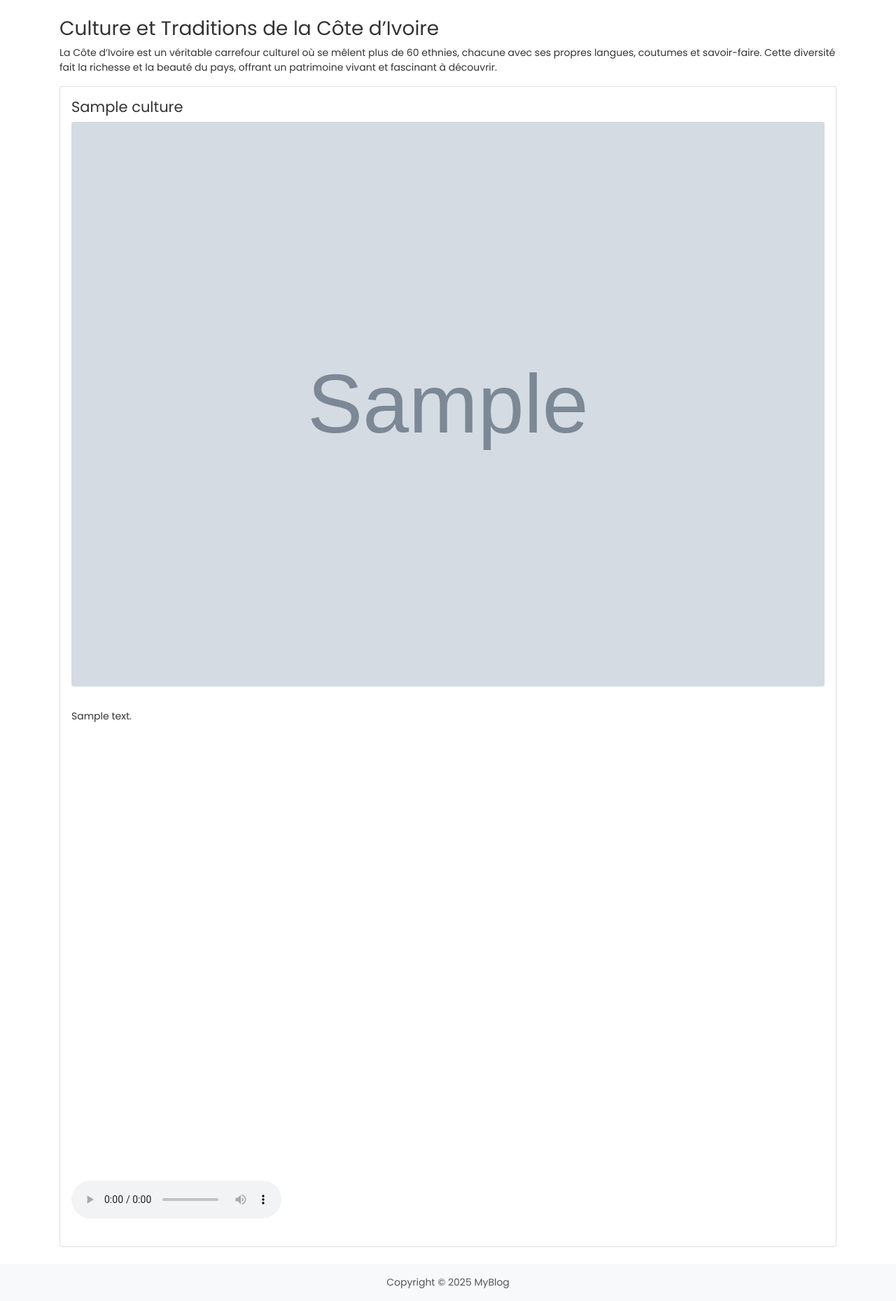
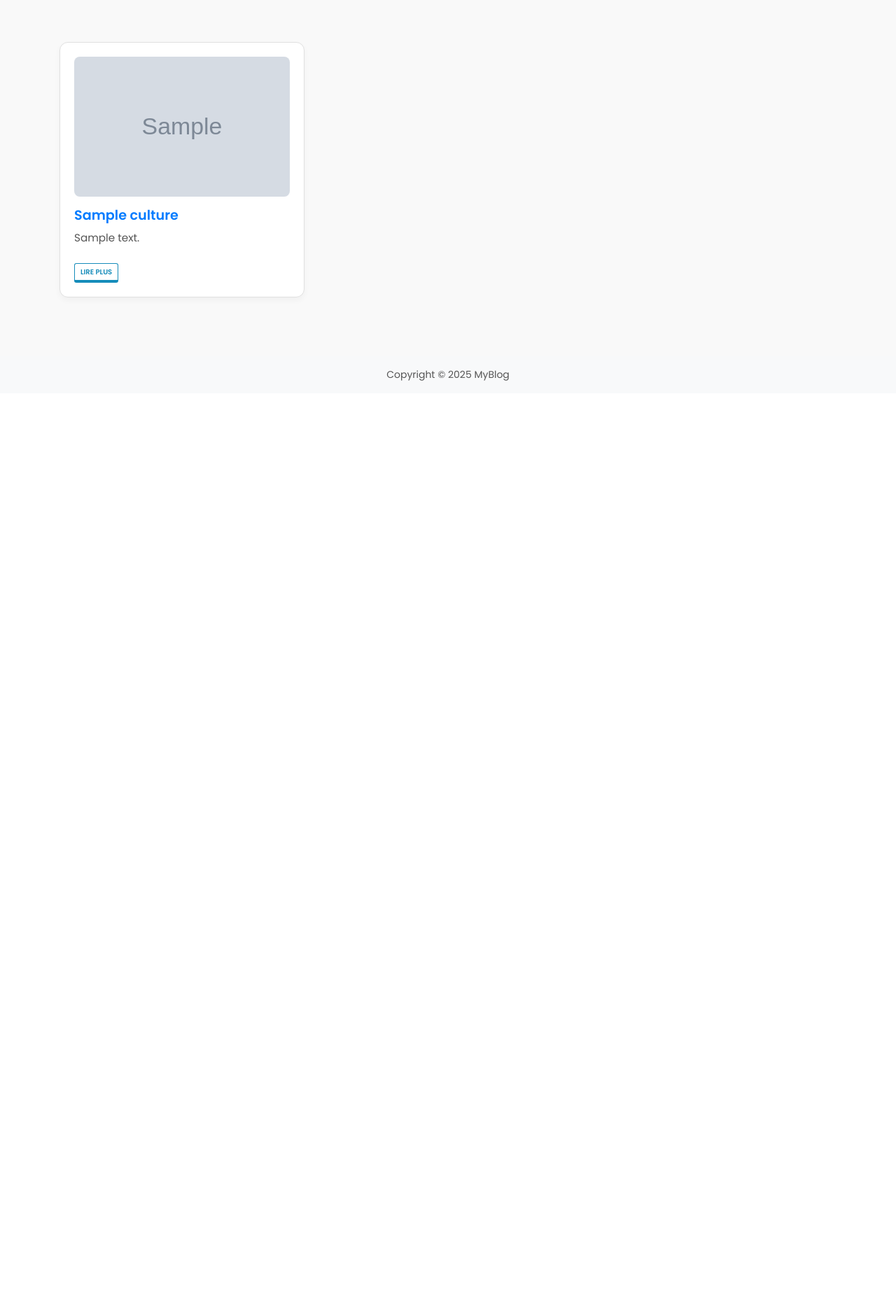
Before and after one commit to ramo1990/MyBlog, a Django app: page /culture/ in a window 1280 px wide. Shown: the part 67-1926 px from the top of the page at 70% size. After the commit the page ends 611 px from the top, so only its background shows below. Run offline with Django 4.2, Linux system fonts and the light colour scheme; tables that the repository leaves empty hold one stand-in row (values such as "Sample post"); grey boxes marked "Sample" are stand-in pictures; some libraries are stand-ins or nearby versions; some web fonts are replaced.

Commit message:
Deploiement initial

```diff
--- a/blog/app/admin.py
+++ b/blog/app/admin.py
@@ -16,10 +16,13 @@ class DestinationAdmin(admin.ModelAdmin):
     prepopulated_fields = {"slug": ("ville",)}
     inlines = [ImageSupplementaireInline]  # intègre les images
 
+@admin.register(Culture)
+class CultureAdmin(admin.ModelAdmin):
+    prepopulated_fields = {'slug':('titre',)}
 
 admin.site.register(Post , PostAdmin)
 admin.site.register(Destinations, DestinationAdmin)
-admin.site.register(Culture)
+# admin.site.register(Culture)
 admin.site.register(ConseilVoyage)
 admin.site.register(MessageContact)
 admin.site.register(APropos)
--- a/blog/app/models.py
+++ b/blog/app/models.py
@@ -75,15 +75,33 @@ class ImageSupplementaire(models.Model):
     def __str__(self):
         return f"Image de {self.destination.ville}"
 
+# section culture et  tradiction
 class Culture(models.Model):
-    titre = models.CharField("Title", max_length=200)
+    titre = models.CharField(max_length=200)
+    slug = models.SlugField(unique=True, blank=True) # editable=True; genere le slug automatiquement
     contenu = models.TextField()
-    image = models.ImageField(upload_to='cultures/gallery/', blank=True, null=True)
+    image = models.ImageField(upload_to='cultures_images/', blank=True, null=True)
     video_url = models.URLField(blank=True, null=True, help_text="Coller ici l'URL Youtube")
-    audio_file = models.FileField(upload_to='culture/audio/',blank=True, null=True)
+    audio_file = models.FileField(upload_to='culture_audio/',blank=True, null=True)
+
+    def save(self, *args, **kwargs):
+        if not self.slug or Culture.objects.filter(slug=self.slug).exclude(pk=self.pk).exists():
+            base_slug = slugify(self.titre)
+            slug = base_slug
+            counter = 1
+            while Culture.objects.filter(slug=slug).exclude(pk=self.pk).exists():
+                slug = f'{base_slug}-{counter}'
+                counter += 1
+            self.slug = slug
+        super().save(*args, **kwargs)
 
     def __str__(self):
         return self.titre
+
+class CultureImage(models.Model):
+    culture = models.ForeignKey(Culture, on_delete=models.CASCADE, related_name='images')
+    image = models.ImageField(upload_to='culture_images/')
+    description = models.TextField(blank=True, null=True)
 
 # section conseilVoyage
 class ConseilVoyage(models.Model):
--- a/blog/app/static/css/style.css
+++ b/blog/app/static/css/style.css
@@ -96,3 +96,45 @@ footer {
       font-size: 0.9rem;
     }
   }
+
+/* Culture Cards */
+.culture-section {
+  padding: 60px 0;
+  background-color: #f9f9f9;
+}
+
+.culture-card {
+  background-color: #fff;
+  border: 1px solid #e0e0e0;
+  border-radius: 12px;
+  padding: 20px;
+  transition: all 0.3s ease;
+  box-shadow: 0 4px 8px rgba(0,0,0,0.04);
+  height: 100%;
+}
+
+.culture-card:hover {
+  transform: translateY(-5px);
+  box-shadow: 0 10px 20px rgba(0,0,0,0.1);
+}
+
+.culture-card img {
+  width: 100%;
+  border-radius: 8px;
+  margin-bottom: 15px;
+  object-fit: cover;
+  max-height: 200px;
+}
+
+.culture-title {
+  font-size: 1.2rem;
+  font-weight: 600;
+  color: #007BFF;
+  margin-bottom: 10px;
+}
+
+.culture-description {
+  font-size: 0.95rem;
+  color: #555;
+  line-height: 1.5;
+}
--- a/blog/app/templates/culture.html
+++ b/blog/app/templates/culture_detail.html
@@ -1,16 +1,9 @@
 {% extends 'base.html' %}
-{% load static %}
-
 {% block content %}
 <div class="container mt-4">
-    <h2>Culture et Traditions de la Côte d’Ivoire</h2>
-    <p>La Côte d’Ivoire est un véritable carrefour culturel où se mêlent plus de 60 ethnies, chacune avec ses propres langues, coutumes et savoir-faire. Cette diversité fait la richesse et la beauté du pays, offrant un patrimoine vivant et fascinant à découvrir.
-
-    </p>
-    {% if cultures %}
-        {% for culture in cultures %}
-        <div class="card mb-4 p-3">
-            <h4>{{ culture.titre }}</h4>
+    <div class="row">
+        <div class="col-md-8">
+            <h2>{{ culture.titre }}</h2>
 
             {% if culture.image %}
             <img src="{{ culture.image.url }}" alt="{{ culture.titre }}" class="img-fluid rounded mb-3">
@@ -31,9 +24,6 @@
             </audio>
             {% endif %}
         </div>
-        {% endfor %}
-    {% else %}
-        <p>Aucun contenu culturel pour le moment.</p>
-    {% endif %}
+    </div>
 </div>
 {% endblock %}
--- /dev/null
+++ b/blog/app/templates/culture_list.html
@@ -0,0 +1,62 @@
+{% extends 'base.html' %}
+{% load static %}
+
+{% comment %}
+{% block content %}
+<div class="container mt-4">
+    <h2>Culture et Traditions de la Côte d’Ivoire</h2>
+    <p>La Côte d’Ivoire est un véritable carrefour culturel où se mêlent plus de 60 ethnies, chacune avec ses propres langues, coutumes et savoir-faire. Cette diversité fait la richesse et la beauté du pays, offrant un patrimoine vivant et fascinant à découvrir.
+
+    </p>
+    {% if cultures %}
+        {% for culture in cultures %}
+        <div class="card mb-4 p-3">
+            <h4><a href="{% url 'culture_detail' slug=culture.slug %}">{{ culture.titre }}</a></h4>
+
+            {% if culture.image %}
+            <img src="{{ culture.image.url }}" alt="{{ culture.titre }}" class="img-fluid rounded mb-3">
+            {% endif %}
+
+            <p>{{ culture.contenu|linebreaks }}</p>
+
+            {% if culture.video_url %}
+            <div class="embed-responsive embed-responsive-16by9 mb-3">
+                <iframe class="embed-responsive-item" src="{{ culture.video_url }}" allowfullscreen></iframe>
+            </div>
+            {% endif %}
+
+            {% if culture.audio_file %}
+            <audio controls class="mb-4">
+                <source src="{{ culture.audio_file.url }}" type="audio/mpeg">
+                Votre navigateur ne supporte pas la lecture audio.
+            </audio>
+            {% endif %}
+        </div>
+        {% endfor %}
+    {% else %}
+        <p>Aucun contenu culturel pour le moment.</p>
+    {% endif %}
+</div>
+{% endblock %}
+{%endcomment%}
+
+{% block content %}
+<section class="culture-section">
+  <div class="container">
+    <div class="row">
+      {% for culture in cultures %}
+      <div class="col-md-4 mb-4">
+        <div class="culture-card">
+          {% if culture.image %}
+          <img src="{{ culture.image.url }}" alt="{{ culture.titre }}">
+          {% endif %}
+          <h5 class="culture-title">{{ culture.titre }}</h5>
+          <p class="culture-description">{{ culture.contenu|truncatewords:20 }}</p>
+          <a href="{% url 'culture_detail' slug=culture.slug %}" class="btn btn-sm btn-outline-primary mt-2">Lire plus</a>
+        </div>
+      </div>
+      {% endfor %}
+    </div>
+  </div>
+</section>
+{% endblock %}
--- a/blog/app/urls.py
+++ b/blog/app/urls.py
@@ -11,13 +11,14 @@ urlpatterns = [
     path('post/<slug:slug>/delete/', PostDeleteView.as_view(), name='post_delete'),
     path('destinations/', DestinationListView.as_view(), name='destination_list'),
     path('destinations/<slug:slug>/', DestinationDetailView.as_view(), name='destination_detail'),
-    path('culture/', culture_view, name='culture'),
+
+    path('culture/', CultureListView.as_view(), name='culture'),
+    path('culture/<slug:slug>/', CultureDetailView.as_view(), name='culture_detail'),
+
     path('conseils/', conseils_view, name='conseils'),
     path('contact/', contact_view, name='contact'),
     path('a-propos/', a_propos_page, name='a_propos'),
-
     path('i18n/setlang/', set_language, name='set_language'),  # ✅ permet à reverse('set_language') de fonctionner
-
     path('<slug:slug>/', DetailView.as_view(), name='post_detail'),
 ]
 
--- a/blog/app/views.py
+++ b/blog/app/views.py
@@ -58,10 +58,27 @@ class DestinationDetailView(DetailView):
         return context
 
 # section Culture et traditions
-def culture_view(request):
-    # culture = Culture.objects.first() # on suppose qu'une seule entrée
-    cultures = Culture.objects.all()
-    return render(request, 'culture.html', {'cultures':cultures})
+class CultureListView(ListView):
+    model = Culture
+    template_name = 'culture_list.html'
+    context_object_name = 'cultures'
+
+class CultureDetailView(DetailView):
+    model = Culture
+    template_name = 'culture_detail.html'
+    context_object_name = 'culture'
+    slug_field = 'slug'
+    slug_url_kwarg = 'slug'
+
+    def get_context_data(self, **kwargs):
+        context = super().get_context_data(**kwargs)
+        context['gallery'] = self.object.images.all()
+        return context
+
+# def culture_view(request):
+#     # culture = Culture.objects.first() # on suppose qu'une seule entrée
+#     cultures = Culture.objects.all()
+#     return render(request, 'culture.html', {'cultures':cultures})
 
 # section conseilVoyage
 def conseils_view(request):
```
Also changed, not shown: blog/blog/settings.py (+10 -6 lines), blog/requirements.txt (added, +14 -0 lines), blog/app/migrations/0009_culture_slug_alter_culture_titre.py (added), blog/app/migrations/0010_cultureimage.py (added), blog/media/culture/audio/cat.1.jpg (added), blog/media/culture/audio/cat.1_FtUcADg.jpg (added), blog/media/cultures_images/cat.1_1.jpg (added).
